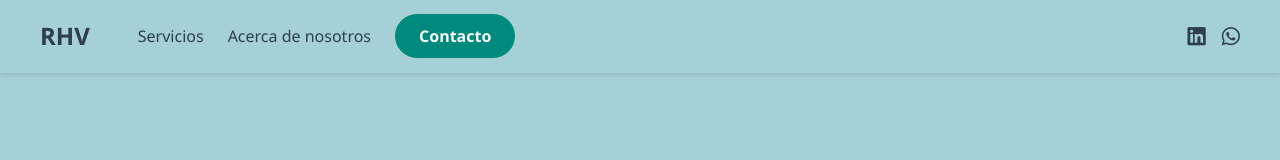
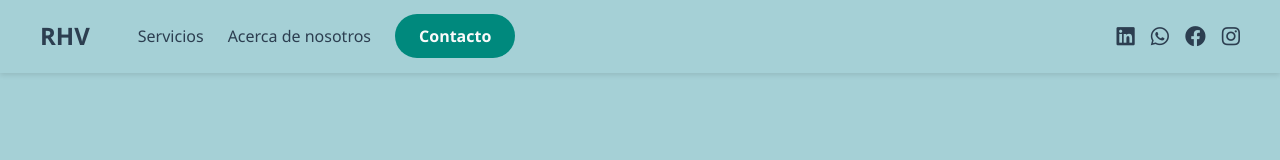
Before and after one commit to kevvar/rhvida, a plain HTML site: page index.html in a window 1280 px wide. Shown: the top 160 px of the page. Drawn offline with nearby package versions, Linux system fonts and the light colour scheme.

Commit message:
Update index.html

```diff
--- a/index.html
+++ b/index.html
@@ -668,6 +668,8 @@
             <div class="header__social-links">
                 <a href="https://www.linkedin.com/company/rh-vida/" aria-label="LinkedIn"><i class="fab fa-linkedin"></i></a>
                 <a href="https://api.whatsapp.com/send?phone=50672067720" aria-label="WhatsApp"><i class="fab fa-whatsapp"></i></a>
+				<a href="https://www.facebook.com/profile.php?id=61578435929655" aria-label="Facebook"><i class="fab fa-facebook"></i></a>
+    			<a href="https://www.instagram.com/rhvida_/" aria-label="Instagram"><i class="fab fa-instagram"></i></a>
             </div>
         </nav>
     </header>
```
